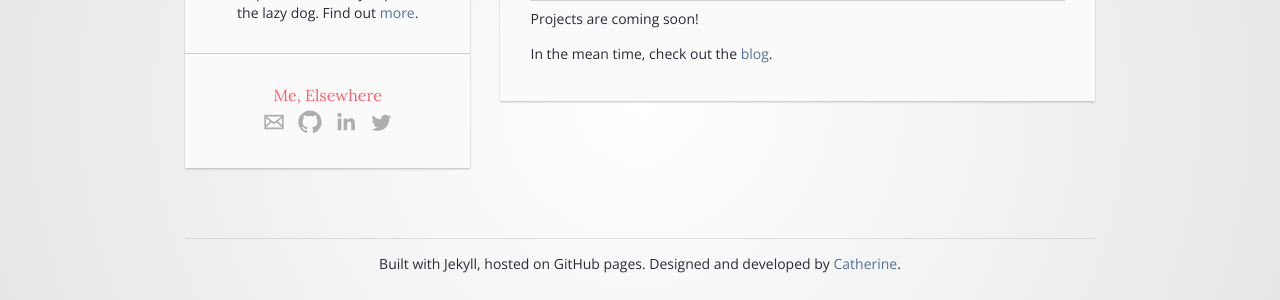
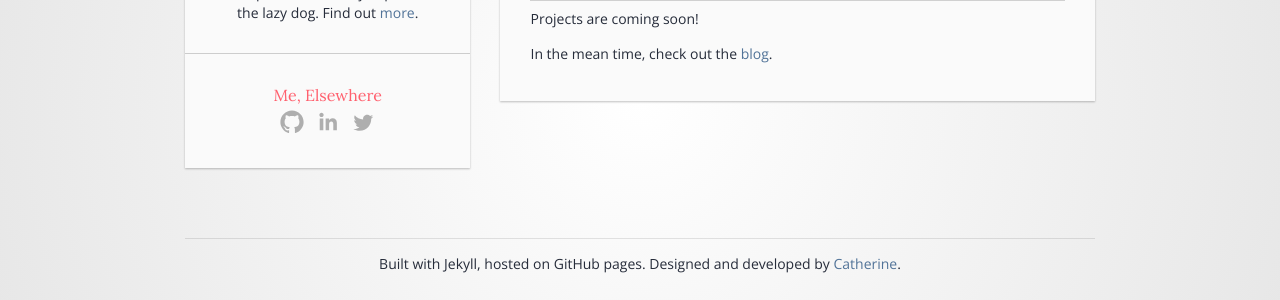
Before and after one commit to khopsickle/khopsickle.github.io, a Jekyll site: the page built from index.html, in a window 1280 px wide. Shown: the part 169-469 px from the top of the page. Built offline with Jekyll 4.4.1, drawn with Linux system fonts in a browser that asks for light colours.

Commit message:
Update sidebar

```diff
--- a/_includes/sidebar.html
+++ b/_includes/sidebar.html
@@ -21,10 +21,6 @@
   {% endfor %} -->
   <section class="sidebar-section">
     <h3>Me, Elsewhere</h3>
-    <a href="mailto:{{ site.email }}" title="{{ site.email }}">
-      {% include icons/email.html %}
-    </a>
-
     {% for link in site.social-links %}
       <a href="{{ link.url }}" title="{{ link.title }}">
         {% include icons/{{ link.class }}.html %}
```
